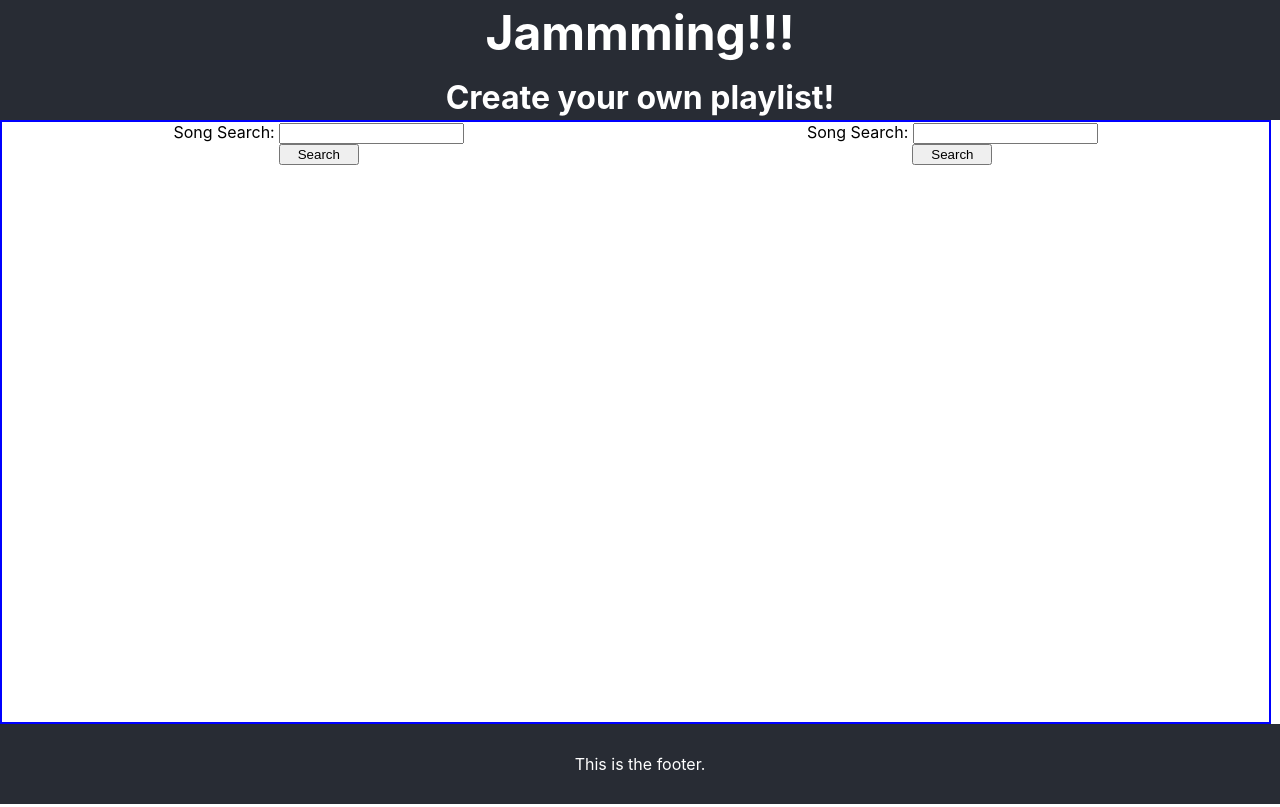
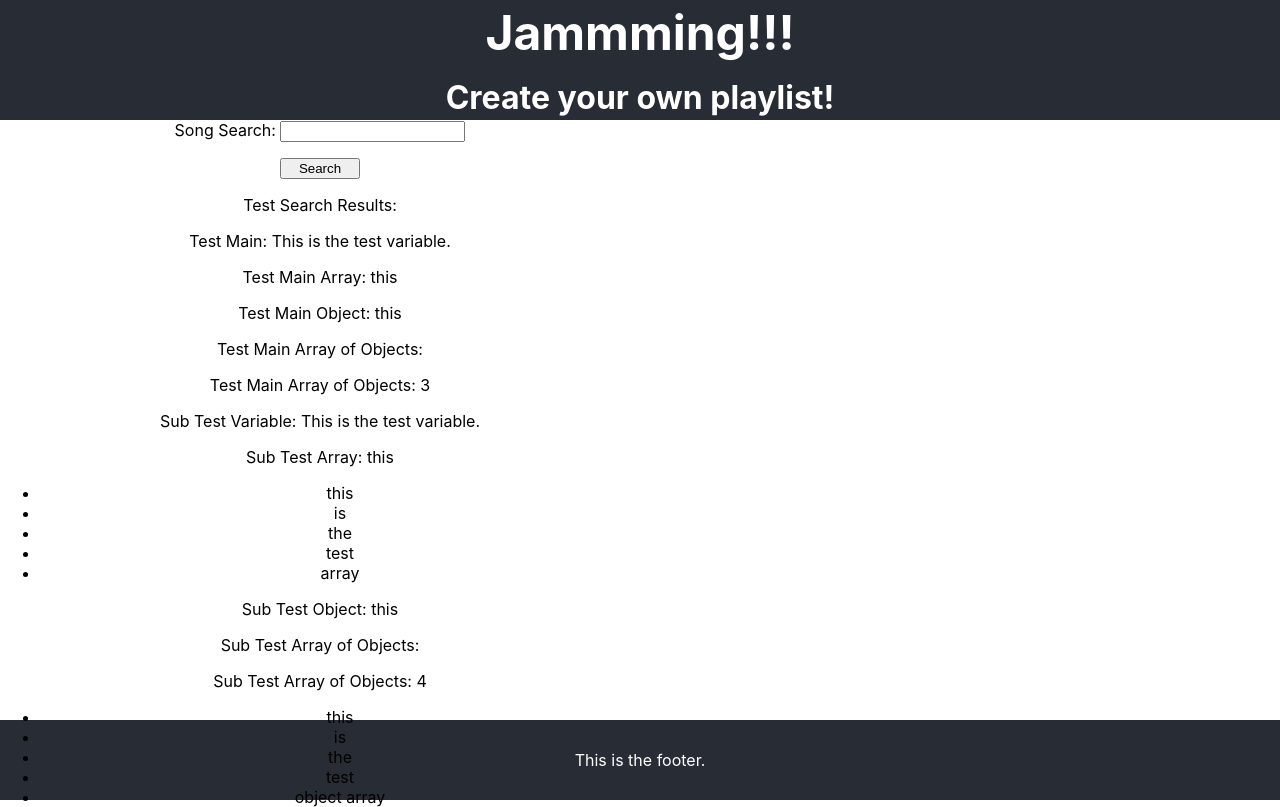
Before and after one commit to JosephTimmer90/Jammming-2, a React (Create React App) app: page / in a window 1280 px wide. Built offline with nearby package versions, Linux system fonts and the light colour scheme.

Commit message:
Test accessing arrays of objects through props

```diff
--- a/src/App.js
+++ b/src/App.js
@@ -37,14 +37,36 @@ let songs = [
   }
 ]
 
-let filteredSongs = [];
+
 
 
 function App() {
   let JsxReturn;
+  let testSong = [{
+    songName: 'The Sound of Silence',
+    artist: 'Simon and Garfunkle',
+    album: 'Sage'
+  }];
+  let testVariable = 'This is the test variable.';
+  let testArray = ['this ', 'is ', 'the ', 'test ', 'array'];
+  let testObject = {first: 'this',
+    second: 'is',
+    third: 'the',
+    fourth: 'test',
+    fifth: 'object'
+  }
 
-  const [appMode, setAppMode] = useState('Search results');
+  let arrayOfObjects = [
+    {name: 'this', value: 1},
+    {name: 'is', value: 2},
+    {name: 'the', value: 3},
+    {name: 'test', value: 4},
+    {name: 'object array', value: 5}
+  ];
+
+  const [appMode, setAppMode] = useState('Intro');
   const [searchBarValue, setSearchBarValue] = useState('');
+  const [filteredSongs, setFilteredSongs] = useState(['this is the initial value']);
 
   function handleSearchBarChange(event){
     setSearchBarValue(event.target.value);
@@ -52,10 +74,10 @@ function App() {
 
   function filterSongs(){
     function filterFunction(element){
-      element.songName.includes(searchBarValue) || element.artist.includes(searchBarValue) ||element.album.includes(searchBarValue)
+      return element.songName.includes(searchBarValue);
     }
-    filteredSongs = songs.filter(filterFunction);
-    console.log(filteredSongs);
+    setFilteredSongs(songs.filter(filterFunction));
+
   }
 
 
@@ -64,7 +86,7 @@ function App() {
     JsxReturn = (
       <div className="App">
         <Header />
-        <Main onChange={handleSearchBarChange} SearchBarValue={searchBarValue}  filteredSongs={filteredSongs} />
+        <Main arrayOfObjects={arrayOfObjects} Variable={testVariable} Array={testArray} Object={testObject} onChange={handleSearchBarChange} SearchBarValue={searchBarValue}  filteredSongsProp={filteredSongs} />
         <Footer />
       </div>
     )
@@ -75,8 +97,10 @@ function App() {
       <div className="App">
         <Header />
         <div className='Split-screen'>
-          <Main onChange={handleSearchBarChange} SearchBarValue={searchBarValue} filteredSongs={filteredSongs} onClick={filterSongs}/>
-          <Main onChange={handleSearchBarChange} SearchBarValue={searchBarValue} filteredSongs={filteredSongs} />
+          <Main onChange={handleSearchBarChange} SearchBarValue={searchBarValue} FilteredSongsProp={filteredSongs} onClick={filterSongs} testSongTest={testSong} testVariable={testVariable} arr={testArray}/>
+          <p>Test App: {testSong[0].songName}</p>
+          <Main onChange={handleSearchBarChange} SearchBarValue={searchBarValue} FilteredSongsProp={filteredSongs} />
+
         </div>
         <Footer />
       </div>
--- a/src/AppComponents/Main.js
+++ b/src/AppComponents/Main.js
@@ -1,12 +1,21 @@
 import React from 'react';
 import SearchBar from './SearchBar';
 import SearchResults from './SearchResults';
+import SubMainTest from './SubMainTest';
 
 function Main(props){
     return(
         <main className='side-by-side'>
           <SearchBar onChange={props.onChange} SearchBarValue={props.SearchBarValue} onClick={props.onClick} />
-          <SearchResults filteredSongs={props.filteredSongs} />
+          <SearchResults FilteredSongsProp={props.FilteredSongsProp} />
+          <p>Test Main: {props.Variable}</p>
+          <p>Test Main Array: {props.Array[0]}</p>
+          <p>Test Main Object: {props.Object.first}</p>
+          <p>Test Main Array of Objects: {props.arrayOfObjects[2].name3}</p>
+          <p>Test Main Array of Objects: {props.arrayOfObjects[2].value}</p>
+          <SubMainTest arrayOfObjects={props.arrayOfObjects} Variable={props.Variable} Array={props.Array} Object={props.Object} />
+
+
         </main>
     )
 }
--- a/src/AppComponents/SearchBar.js
+++ b/src/AppComponents/SearchBar.js
@@ -6,6 +6,7 @@ function SearchBar(props){
             <div>
                 <label>Song Search: </label>
                 <input onChange={props.onChange}></input>
+                <p>{props.SearchBarValue}</p>
             </div>
             <button className='searchButton' onClick={props.onClick}>Search</button>
         </form>
--- a/src/AppComponents/SearchResults.js
+++ b/src/AppComponents/SearchResults.js
@@ -12,7 +12,7 @@ function SearchResults(props){
 
     return(
         <div>
-            {props.filteredSongs.map(formatResults)}
+            <p>Test Search Results: {props.FilteredSongsProp}</p>
         </div>
     )
 }
--- /dev/null
+++ b/src/AppComponents/SubMainTest.js
@@ -0,0 +1,29 @@
+import React from 'react';
+import ReactDOM from 'react-dom';
+
+function SubMainTest(props) {
+    return (
+        <div>
+            <p>Sub Test Variable: {props.Variable}</p>
+            <p>Sub Test Array: {props.Array[0]}</p>
+            <ul>
+                {props.Array.map((item, index) => (
+                    <li key={index}>{item}</li>
+                ))}
+            </ul>
+            <p>Sub Test Object: {props.Object.first}</p>
+            <p>Sub Test Array of Objects: {props.arrayOfObjects[3].name4}</p>
+            <p>Sub Test Array of Objects: {props.arrayOfObjects[3].value}</p>
+            <ul>
+                {props.arrayOfObjects.map((item, index) => (
+                    <li key={index}>{item.name}</li>
+                ))}
+            </ul>
+
+        </div>
+    );
+}
+
+export default SubMainTest;
+
+// To render this component, ensure you import and use it in your main application file (e.g., index.js).
```
